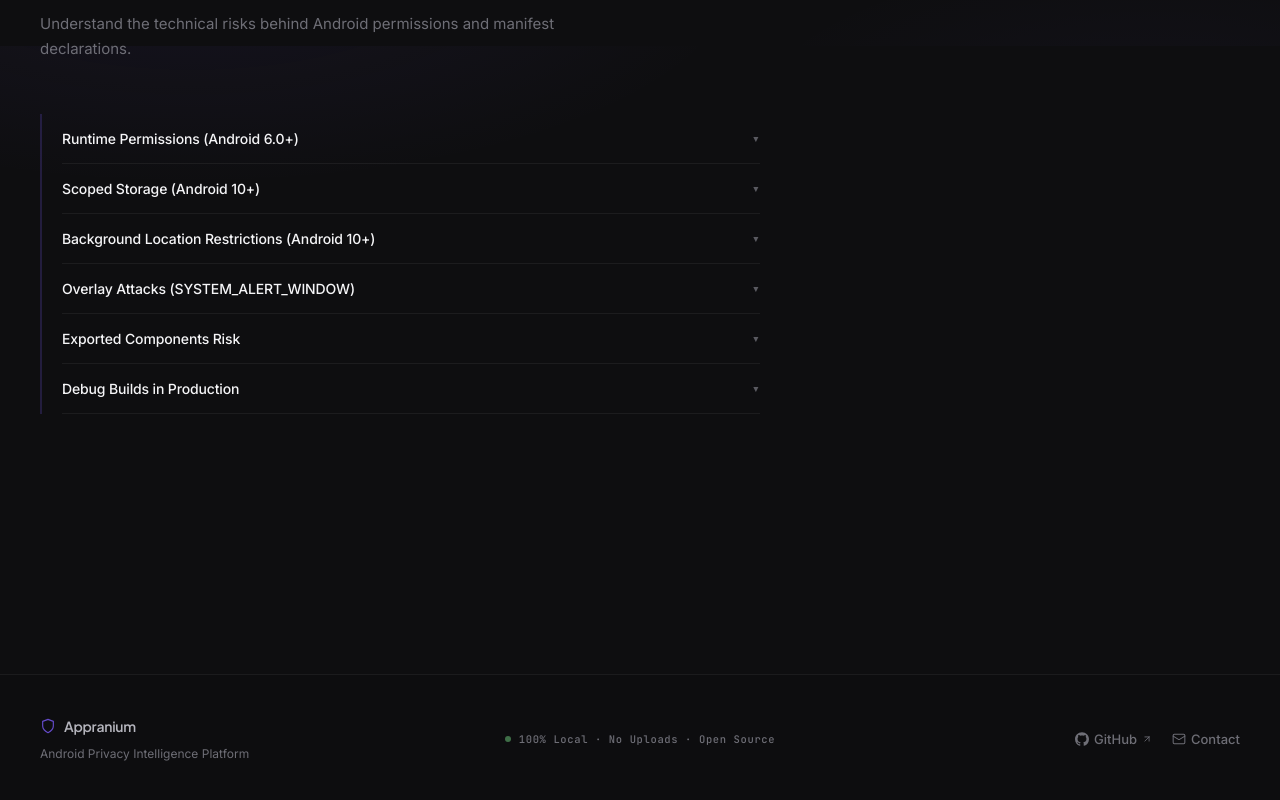
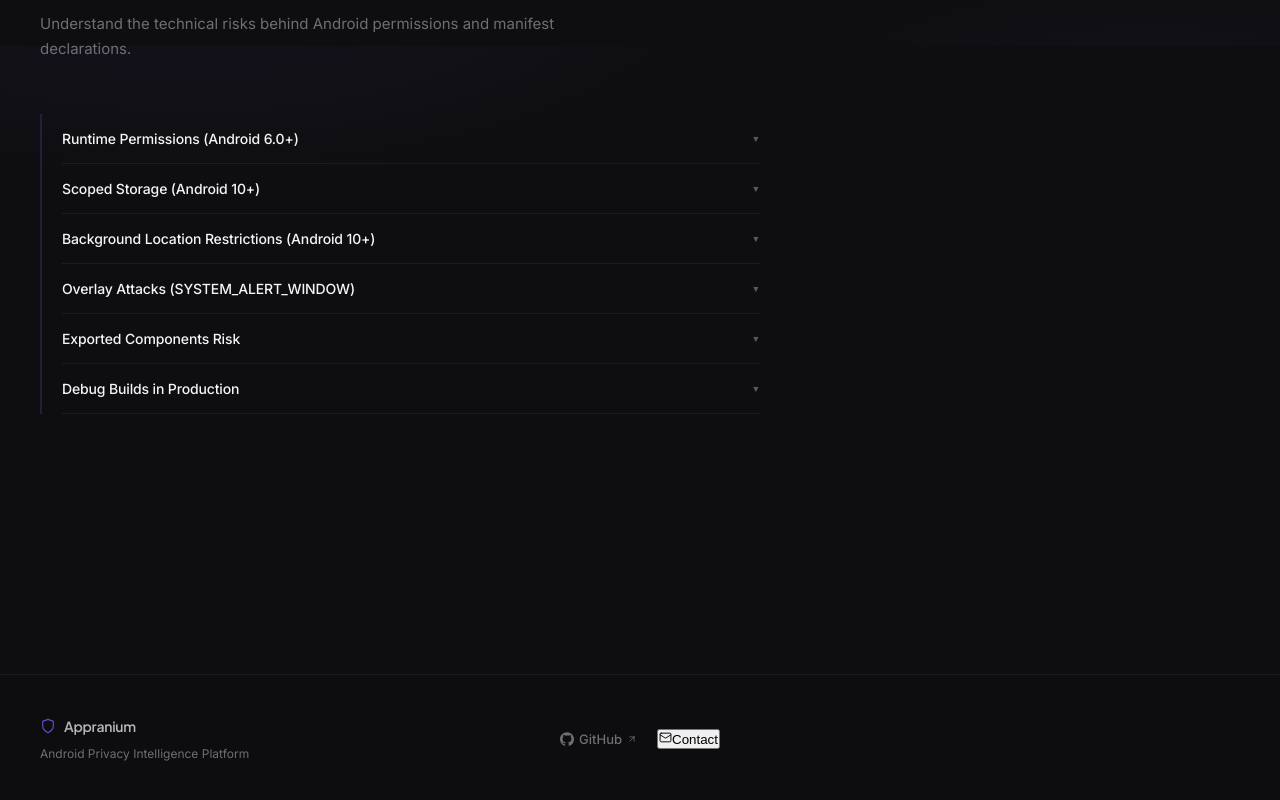
Before and after one commit to analystsandeep/Safe-app, a React (Vite) app: page / in a window 1280 px wide. Shown: the part 2354-3154 px from the top of the page. Built offline with nearby package versions, Linux system fonts and the light colour scheme; the HTML template or start-up script is replaced by a standard one.

Commit message:
Footer component with branding, GitHub link, and email copy functionality.

```diff
--- a/src/components/Footer/Footer.jsx
+++ b/src/components/Footer/Footer.jsx
@@ -1,7 +1,15 @@
-import React from 'react';
+import React, { useState } from 'react';
 import './Footer.css';
 
 export function Footer() {
+    const [copied, setCopied] = useState(false);
+
+    const copyEmail = () => {
+        navigator.clipboard.writeText('itbusinessanalystsandeep@gmail.com');
+        setCopied(true);
+        setTimeout(() => setCopied(false), 2000);
+    };
+
     return (
         <footer className="footer">
             <div className="footer-inner">
@@ -15,13 +23,6 @@ export function Footer() {
                     <p className="footer-tagline">Android Privacy Intelligence Platform</p>
                 </div>
 
-                <div className="footer-center">
-                    <span className="footer-local-badge">
-                        <span className="footer-dot" />
-                        100% Local · No Uploads · Open Source
-                    </span>
-                </div>
-
                 <div className="footer-right">
                     <a
                         className="footer-link"
@@ -29,7 +30,7 @@ export function Footer() {
                         target="_blank"
                         rel="noopener noreferrer"
                     >
-                        <svg width="14" height="14" viewBox="0 0 24 24" fill="currentColor" stroke="none">
+                        <svg width="14" height="14" viewBox="0 0 24 24" fill="currentColor">
                             <path d="M12 .297c-6.63 0-12 5.373-12 12 0 5.303 3.438 9.8 8.205 11.385.6.113.82-.258.82-.577 0-.285-.01-1.04-.015-2.04-3.338.724-4.042-1.61-4.042-1.61C4.422 18.07 3.633 17.7 3.633 17.7c-1.087-.744.084-.729.084-.729 1.205.084 1.838 1.236 1.838 1.236 1.07 1.835 2.809 1.305 3.495.998.108-.776.417-1.305.76-1.605-2.665-.3-5.466-1.332-5.466-5.93 0-1.31.465-2.38 1.235-3.22-.135-.303-.54-1.523.105-3.176 0 0 1.005-.322 3.3 1.23.96-.267 1.98-.399 3-.405 1.02.006 2.04.138 3 .405 2.28-1.552 3.285-1.23 3.285-1.23.645 1.653.24 2.873.12 3.176.765.84 1.23 1.91 1.23 3.22 0 4.61-2.805 5.625-5.475 5.92.42.36.81 1.096.81 2.22 0 1.606-.015 2.896-.015 3.286 0 .315.21.69.825.57C20.565 22.092 24 17.592 24 12.297c0-6.627-5.373-12-12-12" />
                         </svg>
                         GitHub
@@ -37,16 +38,25 @@ export function Footer() {
                             <path d="M7 17L17 7M17 7H7M17 7v10" />
                         </svg>
                     </a>
-                    <a
-                        className="footer-link"
-                        href="mailto:itbusinessanalystsandeep@gmail.com"
-                    >
-                        <svg width="14" height="14" viewBox="0 0 24 24" fill="none" stroke="currentColor" strokeWidth="1.75" strokeLinecap="round" strokeLinejoin="round">
-                            <rect x="2" y="4" width="20" height="16" rx="2" />
-                            <path d="m22 7-8.97 5.7a1.94 1.94 0 0 1-2.06 0L2 7" />
-                        </svg>
-                        Contact
-                    </a>
+
+                    <button className="footer-copy-btn" onClick={copyEmail} title="Copy email address">
+                        {copied ? (
+                            <>
+                                <svg width="13" height="13" viewBox="0 0 24 24" fill="none" stroke="currentColor" strokeWidth="2.5" strokeLinecap="round" strokeLinejoin="round">
+                                    <polyline points="20 6 9 17 4 12" />
+                                </svg>
+                                Copied!
+                            </>
+                        ) : (
+                            <>
+                                <svg width="13" height="13" viewBox="0 0 24 24" fill="none" stroke="currentColor" strokeWidth="1.75" strokeLinecap="round" strokeLinejoin="round">
+                                    <rect x="2" y="4" width="20" height="16" rx="2" />
+                                    <path d="m22 7-8.97 5.7a1.94 1.94 0 0 1-2.06 0L2 7" />
+                                </svg>
+                                Contact
+                            </>
+                        )}
+                    </button>
                 </div>
             </div>
         </footer>
```
